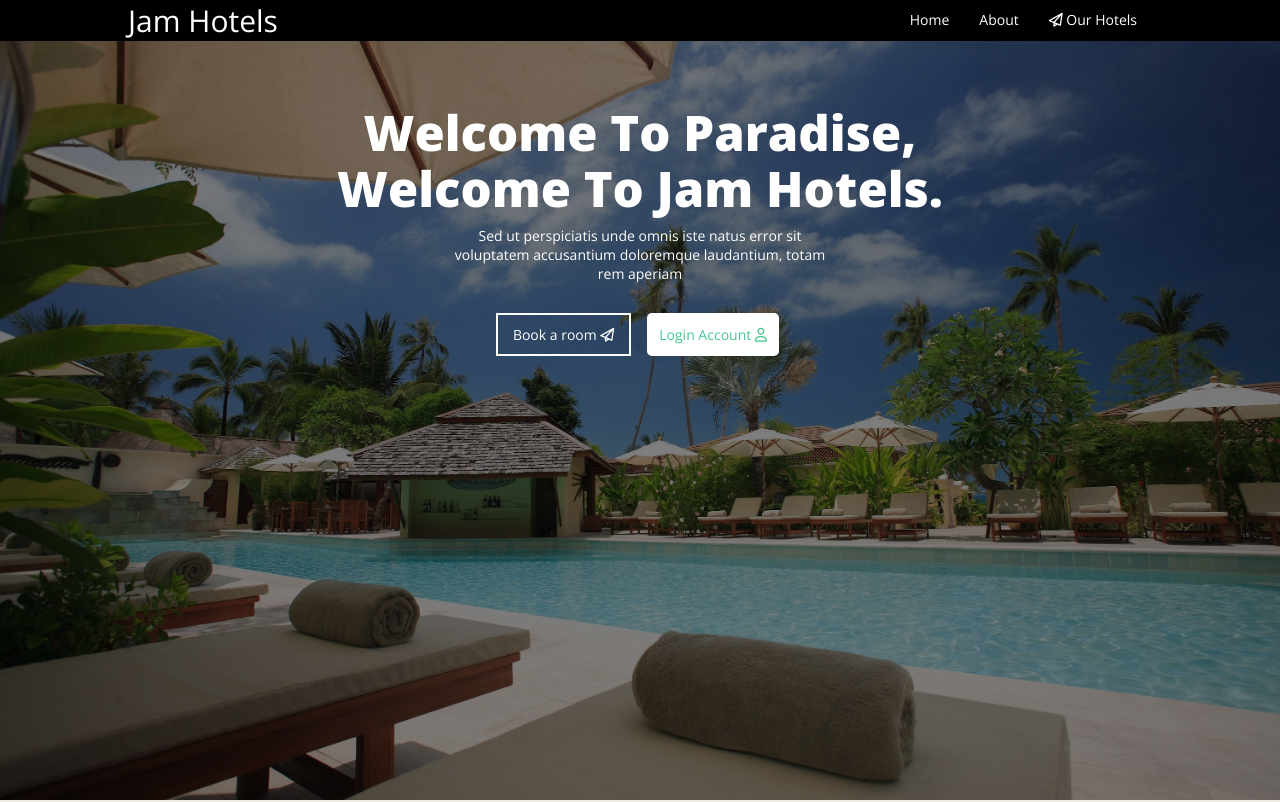
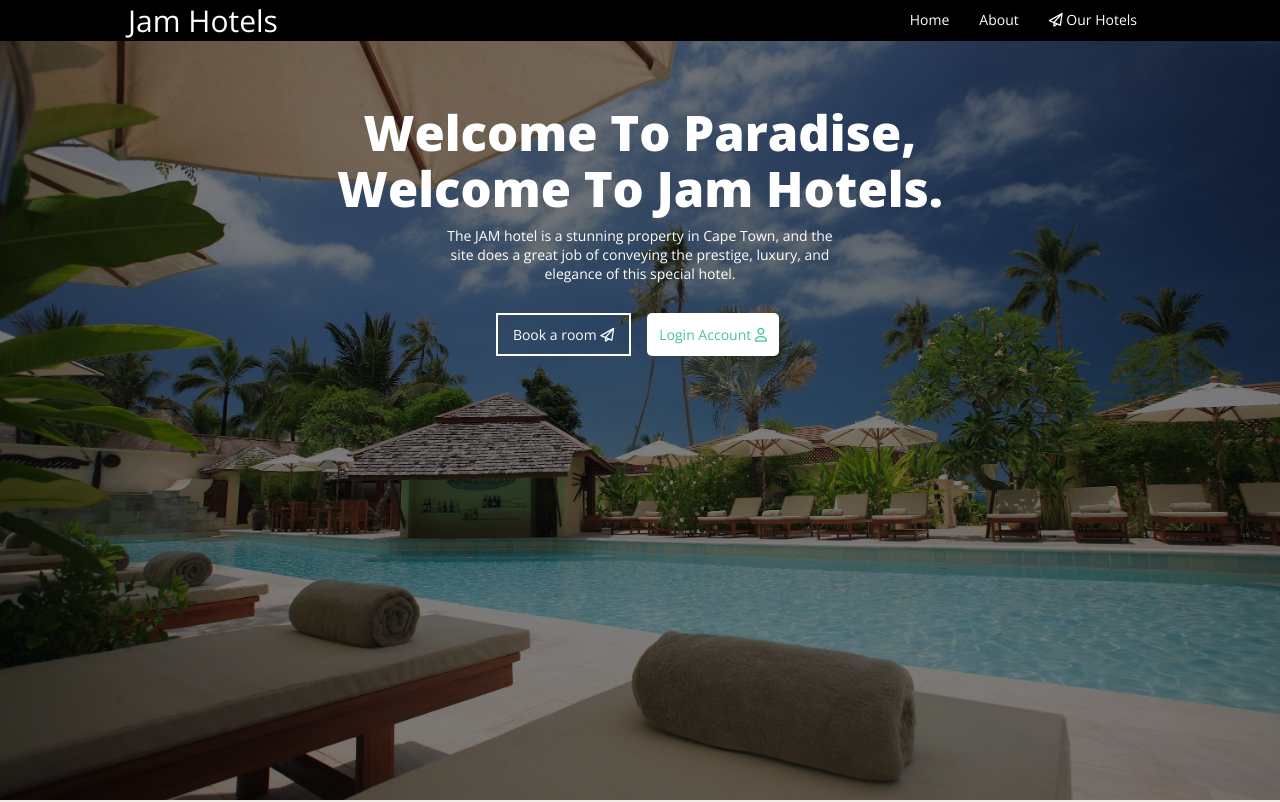
Before and after one commit to iddrismystic/Hotel, a Next.js app: page / in a window 1280 px wide. Shown: the top 802 px of the page. Built offline with nearby package versions, Linux system fonts and the light colour scheme.

Commit message:
Update index.js

```diff
--- a/pages/index.js
+++ b/pages/index.js
@@ -29,9 +29,7 @@ export default function Home() {
     Welcome To Paradise, Welcome To Jam Hotels.
 </div>
 <div className="section width-400-max center">
-    Sed ut perspiciatis unde omnis iste
-  natus error sit voluptatem accusantium
-  doloremque laudantium, totam rem aperiam
+  The JAM hotel is a stunning property in Cape Town, and the site does a great job of conveying the prestige, luxury, and elegance of this special hotel.
 </div>
 
 <div>
```
